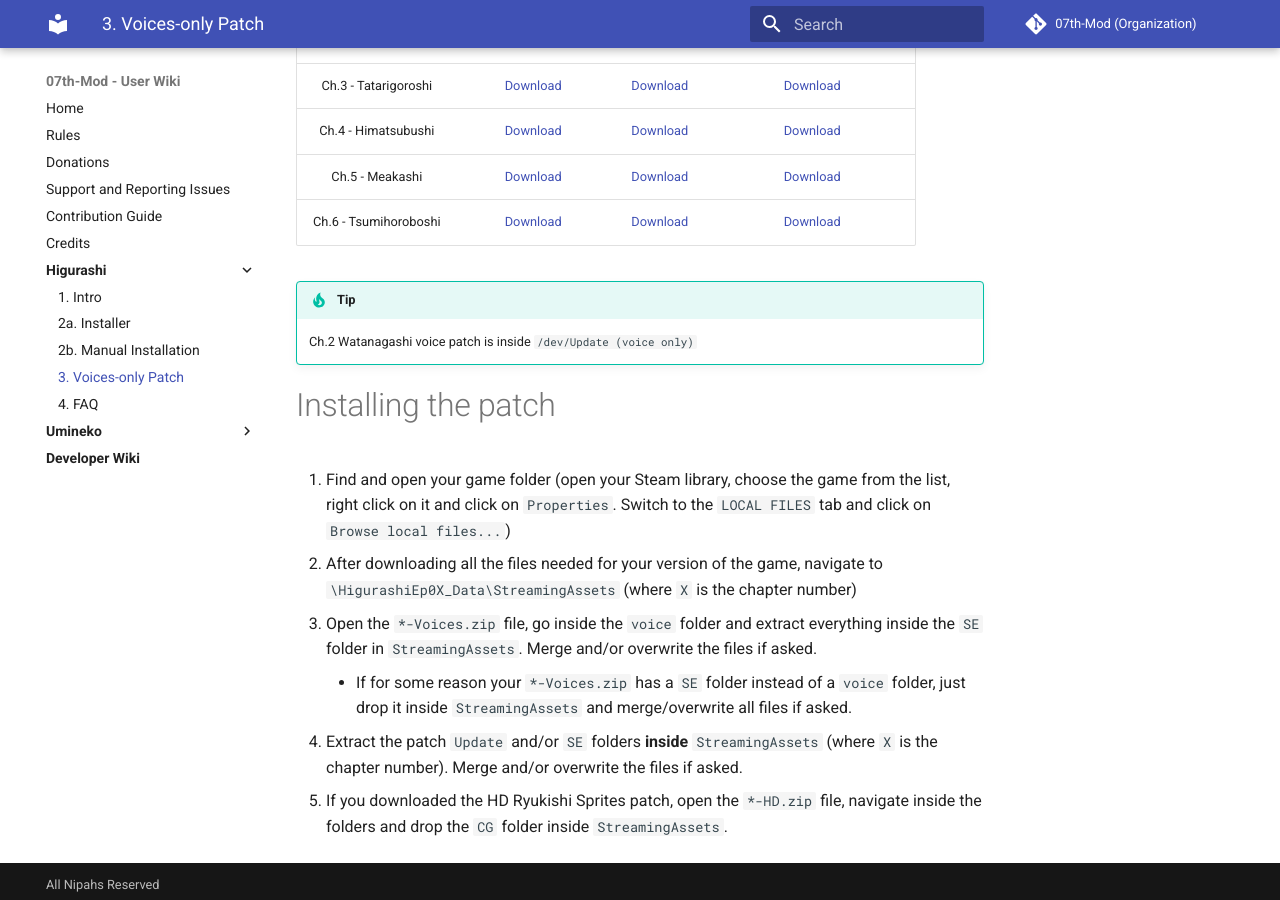
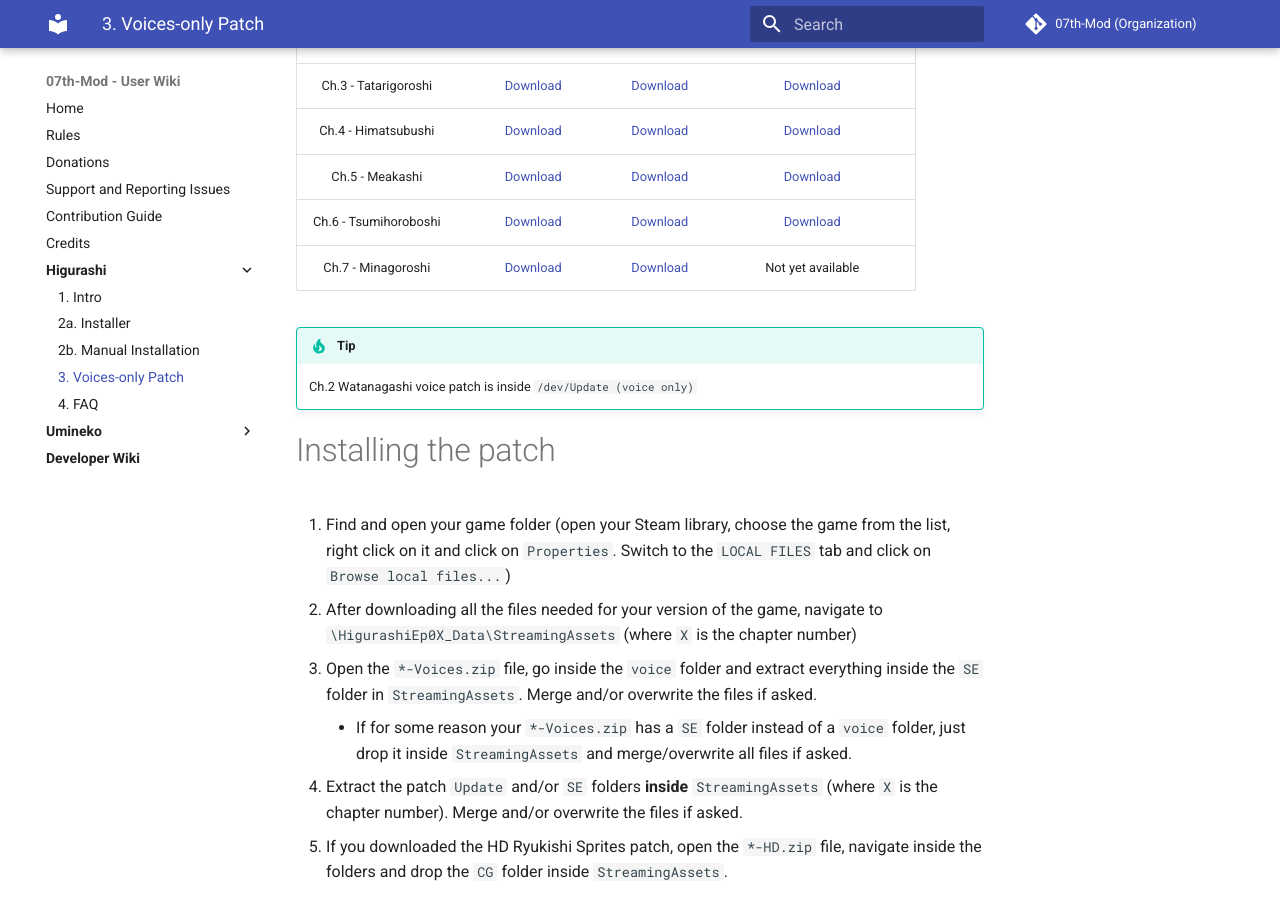
Before and after one commit to 07th-mod/wiki, an MkDocs documentation site: the page built from docs/Higurashi/Higurashi-Part-1.1---Voices-only-Patch.md, in a window 1280 px wide and 900 px high, scrolled down 599 px. Built offline with MkDocs 1.6.1 and Material for MkDocs 9.7.7, drawn with Linux system fonts in a browser that asks for light colours.

Commit message:
Add Minagoroshi voice patch

```diff
--- a/docs/Higurashi/Higurashi-Part-1.1---Voices-only-Patch.md
+++ b/docs/Higurashi/Higurashi-Part-1.1---Voices-only-Patch.md
@@ -55,6 +55,12 @@
 <td style="text-align: center;"><a href="https://07th-mod.com/nipah/Tsumihoroboshi-Voices.zip">Download</a></td>
 <td style="text-align: center;"><a href="https://07th-mod.com/nipah/Tsumihoroboshi-HD.zip">Download</a></td>
 </tr>
+<tr class="odd">
+<td style="text-align: center;">Ch.7 - Minagoroshi</td>
+<td style="text-align: center;"><a href="https://github.com/07th-mod/minagoroshi/releases/tag/v0.0.2">Download</a></td>
+<td style="text-align: center;"><a href="http://07th-mod.com/rikachama/voices-only/Minagoroshi-Voices.7z">Download</a></td>
+<td style="text-align: center;">Not yet available</td>
+</tr>
 </tbody>
 </table>
 
```
